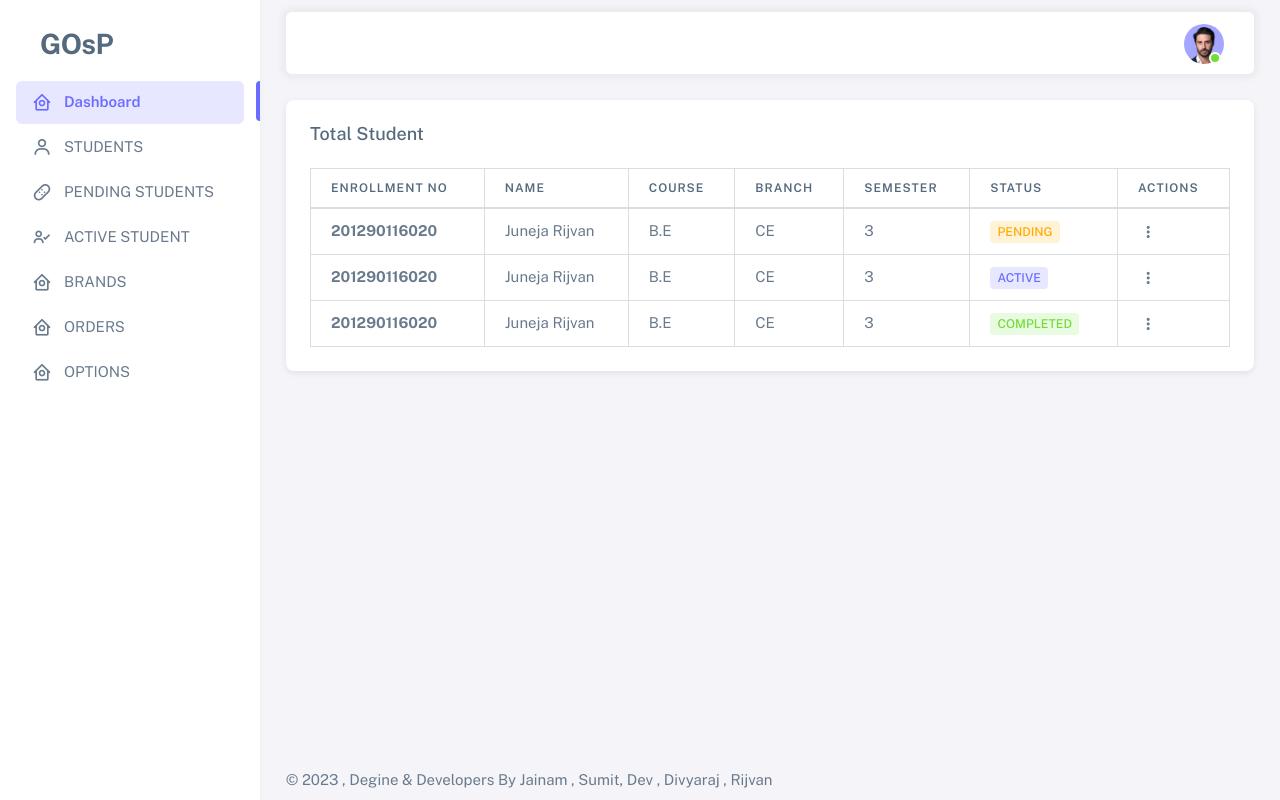
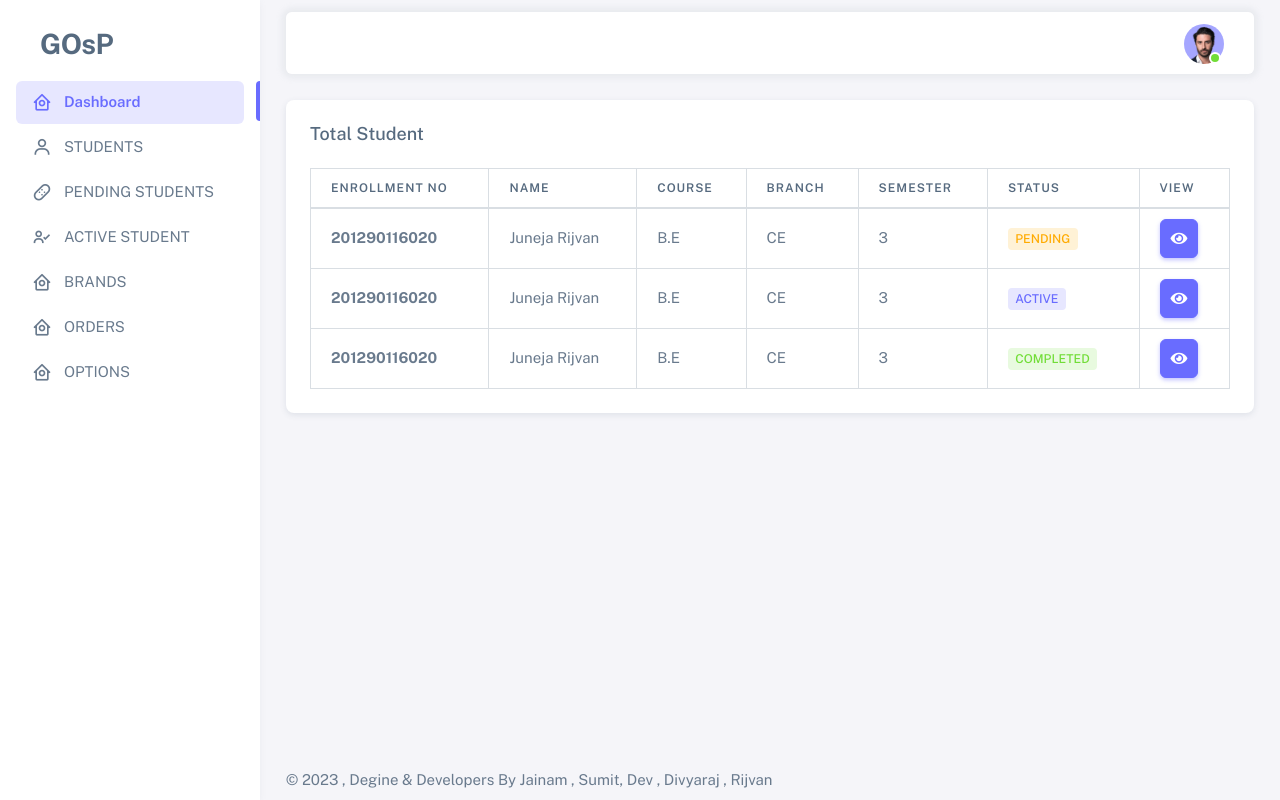
Before and after one commit to RIjvan-Juneja/GOsP, a PHP site: page /student_admin/html/total_student.php in a window 1280 px wide. Run offline with PHP 8.4, Linux system fonts and the light colour scheme.

Commit message:
add front end in admin

```diff
--- a/index.php
+++ b/index.php
@@ -6,7 +6,6 @@
     <meta http-equiv="X-UA-Compatible" content="IE=edge">
     <meta name="viewport" content="width=device-width, initial-scale=1.0">
     <?php include "include/importhead.php"; ?>
-
     <title>GOsP</title>
 </head>
 
--- a/student_admin/html/include/header.php
+++ b/student_admin/html/include/header.php
@@ -9,6 +9,7 @@
     </div>
 
     <div class="navbar-nav-right d-flex align-items-center" id="navbar-collapse">
+
 
         <ul class="navbar-nav flex-row align-items-center ms-auto">
 
@@ -42,31 +43,7 @@
                     <li>
                         <div class="dropdown-divider"></div>
                     </li>
-                    <li>
-                        <a class="dropdown-item" href="#">
-                            <i class="bx bx-user me-2"></i>
-                            <span class="align-middle">My Profile</span>
-                        </a>
-                    </li>
-                    <li>
-                        <a class="dropdown-item" href="#">
-                            <i class="bx bx-cog me-2"></i>
-                            <span class="align-middle">Settings</span>
-                        </a>
-                    </li>
-                    <li>
-                        <a class="dropdown-item" href="#">
-                            <span class="d-flex align-items-center align-middle">
-                                <i class="flex-shrink-0 bx bx-credit-card me-2"></i>
-                                <span class="flex-grow-1 align-middle">Billing</span>
-                                <span
-                                    class="flex-shrink-0 badge badge-center rounded-pill bg-danger w-px-20 h-px-20">4</span>
-                            </span>
-                        </a>
-                    </li>
-                    <li>
-                        <div class="dropdown-divider"></div>
-                    </li>
+
                     <li>
                         <a class="dropdown-item" href="auth-login-basic.html">
                             <i class="bx bx-power-off me-2"></i>
--- a/student_admin/html/total_student.php
+++ b/student_admin/html/total_student.php
@@ -6,6 +6,8 @@
 <head>
     <!--import head -->
     <?php include 'include/head.php'; ?>
+ <link rel="stylesheet" href="https://cdnjs.cloudflare.com/ajax/libs/font-awesome/5.15.3/css/all.min.css">
+
 
 </head>
 
@@ -46,7 +48,7 @@
                                                 <th>Branch</th>
                                                 <th>Semester</th>
                                                 <th>Status</th>
-                                                <th>Actions</th>
+                                                <th>VIEW</th>
                                             </tr>
                                         </thead>
                                         <tbody>
@@ -66,18 +68,9 @@
                                                 </td>
                                                 <td><span class="badge bg-label-warning me-1">Pending</span></td>
                                                 <td>
-                                                    <div class="dropdown">
-                                                        <button type="button" class="btn p-0 dropdown-toggle hide-arrow"
-                                                            data-bs-toggle="dropdown">
-                                                            <i class="bx bx-dots-vertical-rounded"></i>
-                                                        </button>
-                                                        <div class="dropdown-menu">
-                                                            <a class="dropdown-item" href="javascript:void(0);"><i
-                                                                    class="bx bx-edit-alt me-1"></i> Edit</a>
-                                                            <a class="dropdown-item" href="javascript:void(0);"><i
-                                                                    class="bx bx-trash me-1"></i> Delete</a>
-                                                        </div>
-                                                    </div>
+                                                <a href="" class="btn btn-icon btn-primary text-white">
+                                                     <i class="fas fa-eye"></i>
+                                                    </a>
                                                 </td>
                                             </tr>
 
@@ -97,18 +90,9 @@
                                                 </td>
                                                 <td><span class="badge bg-label-primary me-1">Active</span><br></td>
                                                 <td>
-                                                    <div class="dropdown">
-                                                        <button type="button" class="btn p-0 dropdown-toggle hide-arrow"
-                                                            data-bs-toggle="dropdown">
-                                                            <i class="bx bx-dots-vertical-rounded"></i>
-                                                        </button>
-                                                        <div class="dropdown-menu">
-                                                            <a class="dropdown-item" href="javascript:void(0);"><i
-                                                                    class="bx bx-edit-alt me-1"></i> Edit</a>
-                                                            <a class="dropdown-item" href="javascript:void(0);"><i
-                                                                    class="bx bx-trash me-1"></i> Delete</a>
-                                                        </div>
-                                                    </div>
+                                                <a href="" class="btn btn-icon btn-primary text-white">
+                                                     <i class="fas fa-eye"></i>
+                                                    </a>
                                                 </td>
                                             </tr>
 
@@ -128,18 +112,9 @@
                                                 </td>
                                                 <td><span class="badge bg-label-success me-1">Completed</span></td>
                                                 <td>
-                                                    <div class="dropdown">
-                                                        <button type="button" class="btn p-0 dropdown-toggle hide-arrow"
-                                                            data-bs-toggle="dropdown">
-                                                            <i class="bx bx-dots-vertical-rounded"></i>
-                                                        </button>
-                                                        <div class="dropdown-menu">
-                                                            <a class="dropdown-item" href="javascript:void(0);"><i
-                                                                    class="bx bx-edit-alt me-1"></i> Edit</a>
-                                                            <a class="dropdown-item" href="javascript:void(0);"><i
-                                                                    class="bx bx-trash me-1"></i> Delete</a>
-                                                        </div>
-                                                    </div>
+                                                <a href="" class="btn btn-icon btn-primary text-white">
+                                                     <i class="fas fa-eye"></i>
+                                                    </a>
                                                 </td>
                                             </tr>
                                         </tbody>
```
Also changed, not shown: student_admin/html/approved_student.php (+10 -14 lines), student_admin/html/pending_student.php (+30 -25 lines).
